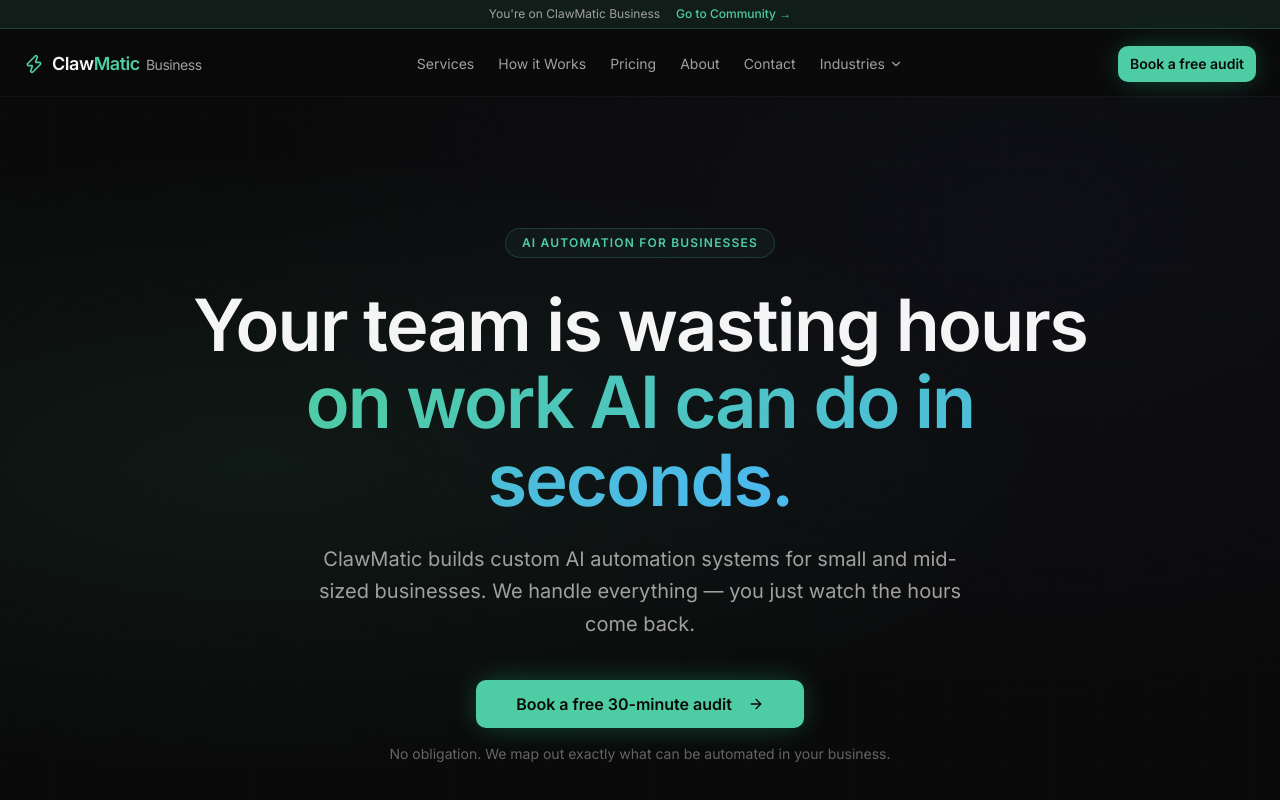
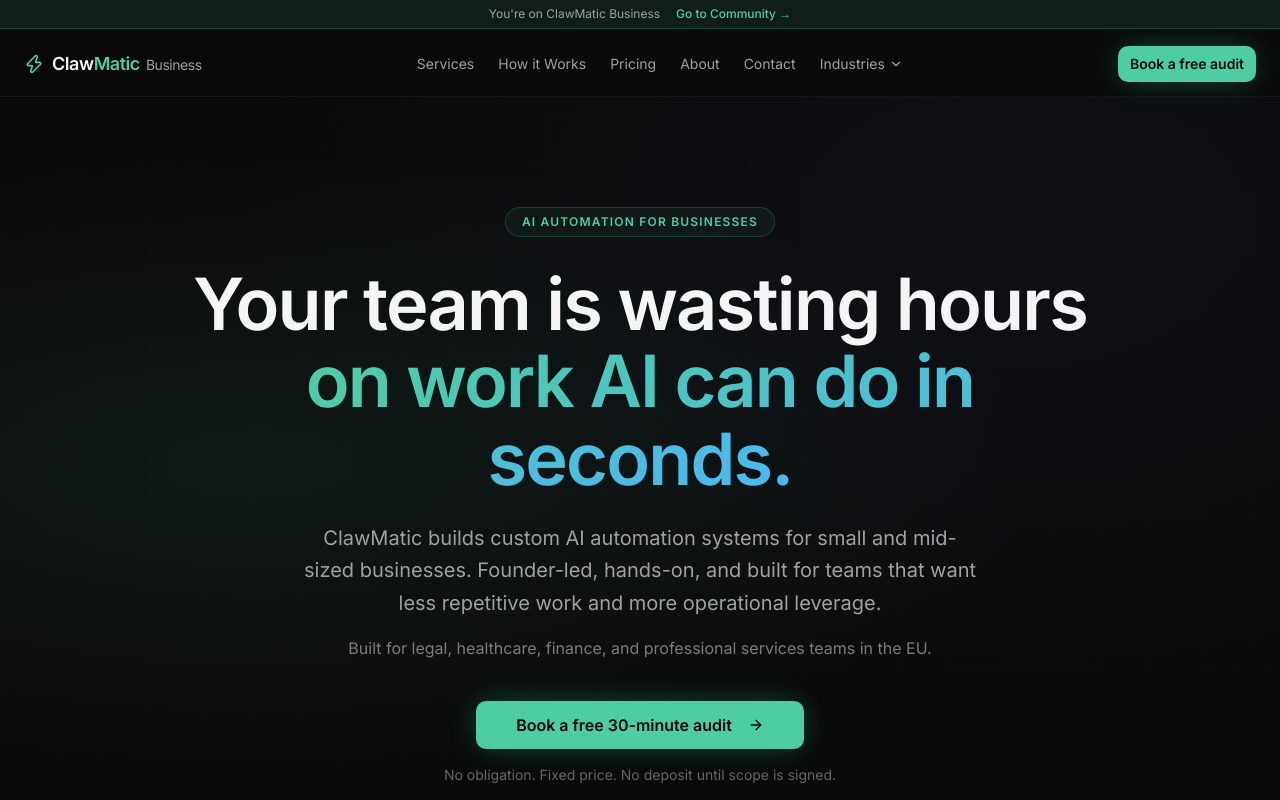
Before and after one commit to Clawmatic/clawmatic, a Next.js app: page / in a window 1280 px wide. Shown: the top 800 px of the page. Built offline with nearby package versions, Linux system fonts and the light colour scheme.

Commit message:
Tighten homepage claims and standardize timelines

```diff
--- a/src/app/about/page.tsx
+++ b/src/app/about/page.tsx
@@ -5,7 +5,7 @@
 export const metadata: Metadata = {
   title: 'About ClawMatic',
   description:
-    'ClawMatic is a solo-founded AI automation practice. We build custom AI systems for small and mid-sized businesses — fully managed, no technical knowledge required.',
+    'ClawMatic is a founder-led AI automation practice. We build custom AI systems for small and mid-sized businesses — hands-on, practical, and built around real operations.',
 };
 
 const CALENDLY_URL = 'https://calendly.com/clawmatic/30min';
@@ -38,7 +38,7 @@
       <section className="py-16">
         <div className="container mx-auto px-4 sm:px-6 max-w-3xl">
           <p className="text-lg text-muted-foreground leading-relaxed mb-12">
-            ClawMatic is a solo-founded AI automation practice. We work with small and mid-sized businesses that want to stop doing manually what AI can do automatically.
+            ClawMatic is a founder-led AI automation practice. We work with small and mid-sized businesses that want to stop doing manually what AI can do automatically.
           </p>
 
           <p className="text-lg text-muted-foreground leading-relaxed mb-16">
@@ -79,9 +79,11 @@
             </Button>
           </div>
 
-          <p className="text-xs text-muted-foreground/40 mt-8">
-            Not affiliated with OpenClaw Inc.
-          </p>
+          <div className="mt-8 rounded-lg border border-border/50 bg-card px-4 py-3">
+            <p className="text-xs text-muted-foreground/70">
+              ClawMatic is an independent company and is not affiliated with OpenClaw Inc.
+            </p>
+          </div>
         </div>
       </section>
     </div>
--- a/src/app/how-it-works/page.tsx
+++ b/src/app/how-it-works/page.tsx
@@ -5,7 +5,7 @@
 export const metadata: Metadata = {
   title: 'How it Works',
   description:
-    'From a free 30-minute audit to a live AI automation system in as little as 2 weeks. A simple, transparent process with no technical burden on your side.',
+    'From a free 30-minute audit to a live AI automation system in 2–3 weeks. A simple, transparent process with your IT team in control and ClawMatic handling the build.',
 };
 
 const CALENDLY_URL = 'https://calendly.com/clawmatic/30min';
@@ -26,7 +26,7 @@
   {
     n: '03',
     title: 'We build',
-    duration: '1–2 weeks',
+    duration: '2–3 weeks',
     body: 'We handle everything. You provide access to the systems we need to connect. We build, test, and refine the automation until it works exactly as agreed.',
   },
   {
@@ -40,11 +40,11 @@
 const faqs = [
   {
     q: 'Do I need any technical knowledge?',
-    a: 'None at all. You explain your business problem, we handle everything else. You do not need to install, manage, or understand any of the technology involved.',
+    a: 'Not personally, no. You explain the business problem and we handle the build. If you have an internal IT contact, we can work with them directly so your team stays in control.',
   },
   {
     q: 'How long does it take?',
-    a: 'Most automations are live within 1–2 weeks of the audit call. More complex systems take 3–4 weeks. We will give you an honest timeline upfront.',
+    a: 'Most automations are live within 2–3 weeks of the audit call. More complex systems can take longer. We will give you an honest timeline upfront.',
   },
   {
     q: 'What do you need from us?',
@@ -80,10 +80,10 @@
           <h1 className="text-4xl sm:text-5xl md:text-6xl font-bold tracking-tight leading-tight mb-5 max-w-3xl">
             From audit to automation
             <br />
-            in as little as 2 weeks.
+            in 2–3 weeks.
           </h1>
           <p className="text-lg text-muted-foreground max-w-xl leading-relaxed">
-            A simple, transparent process designed to get results fast — with no technical burden on your side.
+            A simple, transparent process designed to get results fast — with your IT team in control and ClawMatic handling the build.
           </p>
         </div>
       </section>
--- a/src/app/page.tsx
+++ b/src/app/page.tsx
@@ -59,12 +59,21 @@
         </motion.h1>
 
         <motion.p
-          className="text-lg sm:text-xl text-muted-foreground max-w-2xl mx-auto mb-10 leading-relaxed"
+          className="text-lg sm:text-xl text-muted-foreground max-w-2xl mx-auto mb-4 leading-relaxed"
           initial={{ opacity: 0, y: 20 }}
           animate={{ opacity: 1, y: 0 }}
           transition={{ duration: 0.7, delay: 0.25 }}
         >
-          ClawMatic builds custom AI automation systems for small and mid-sized businesses. We handle everything — you just watch the hours come back.
+          ClawMatic builds custom AI automation systems for small and mid-sized businesses. Founder-led, hands-on, and built for teams that want less repetitive work and more operational leverage.
+        </motion.p>
+
+        <motion.p
+          className="text-sm sm:text-base text-muted-foreground/75 max-w-2xl mx-auto mb-10 leading-relaxed"
+          initial={{ opacity: 0, y: 20 }}
+          animate={{ opacity: 1, y: 0 }}
+          transition={{ duration: 0.7, delay: 0.3 }}
+        >
+          Built for legal, healthcare, finance, and professional services teams in the EU.
         </motion.p>
 
         <motion.div
@@ -80,7 +89,7 @@
             </a>
           </Button>
           <p className="text-sm text-muted-foreground/60">
-            No obligation. We map out exactly what can be automated in your business.
+            No obligation. Fixed price. No deposit until scope is signed.
           </p>
         </motion.div>
       </div>
@@ -181,7 +190,7 @@
             We build AI systems that do the work for you.
           </h2>
           <p className="text-muted-foreground leading-relaxed">
-            Custom-built for your business. Fully managed by us. No technical knowledge required on your end.
+            Custom-built for your business. Fully managed by us. Your IT team stays in control — we handle the build.
           </p>
         </motion.div>
 
@@ -315,7 +324,7 @@
   {
     icon: Star,
     title: "Hands-on and personal",
-    text: "Solo-founded, hands-on, and personally invested in every client's results. You deal with the person building your system.",
+    text: "Founder-led, hands-on, and personally invested in every client's results. You deal with the person building your system.",
   },
 ];
 
@@ -388,7 +397,7 @@
             </a>
           </Button>
           <p className="text-sm text-muted-foreground/60 mt-5">
-            30 minutes. No obligation. No sales pitch — just an honest conversation about what can be automated in your business.
+            30 minutes. No obligation. Fixed price. No deposit until scope is signed.
           </p>
         </motion.div>
       </div>
--- a/src/components/FAQSection.tsx
+++ b/src/components/FAQSection.tsx
@@ -14,7 +14,7 @@
   },
   {
     q: "How long does it take?",
-    a: "A typical business automation is scoped, built, and live within 1–2 weeks. For DIY users, the install guide gets most people running in under 15 minutes.",
+    a: "A typical business automation is scoped, built, and live within 2–3 weeks. For DIY users, the install guide gets most people running in under 15 minutes.",
   },
   {
     q: "Is this expensive?",
@@ -22,7 +22,7 @@
   },
   {
     q: "What kind of businesses do you work with?",
-    a: "Small and mid-sized businesses that are drowning in repetitive manual work — typically 2–50 people. Industry doesn't matter. If your team does the same tasks every day by hand, we can help.",
+    a: "Small and mid-sized businesses that are drowning in repetitive manual work — typically 2–50 people. We are especially well suited to legal, healthcare, finance, and professional services teams in the EU.",
   },
 ];
 
```
